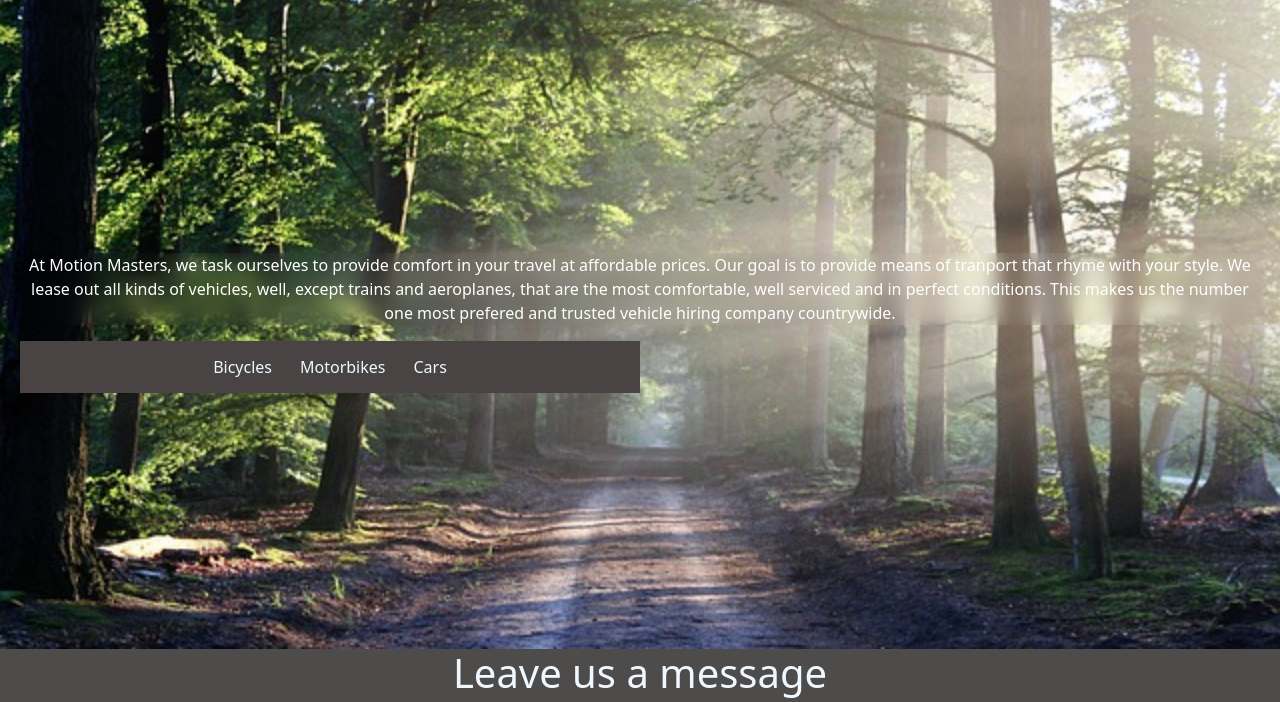
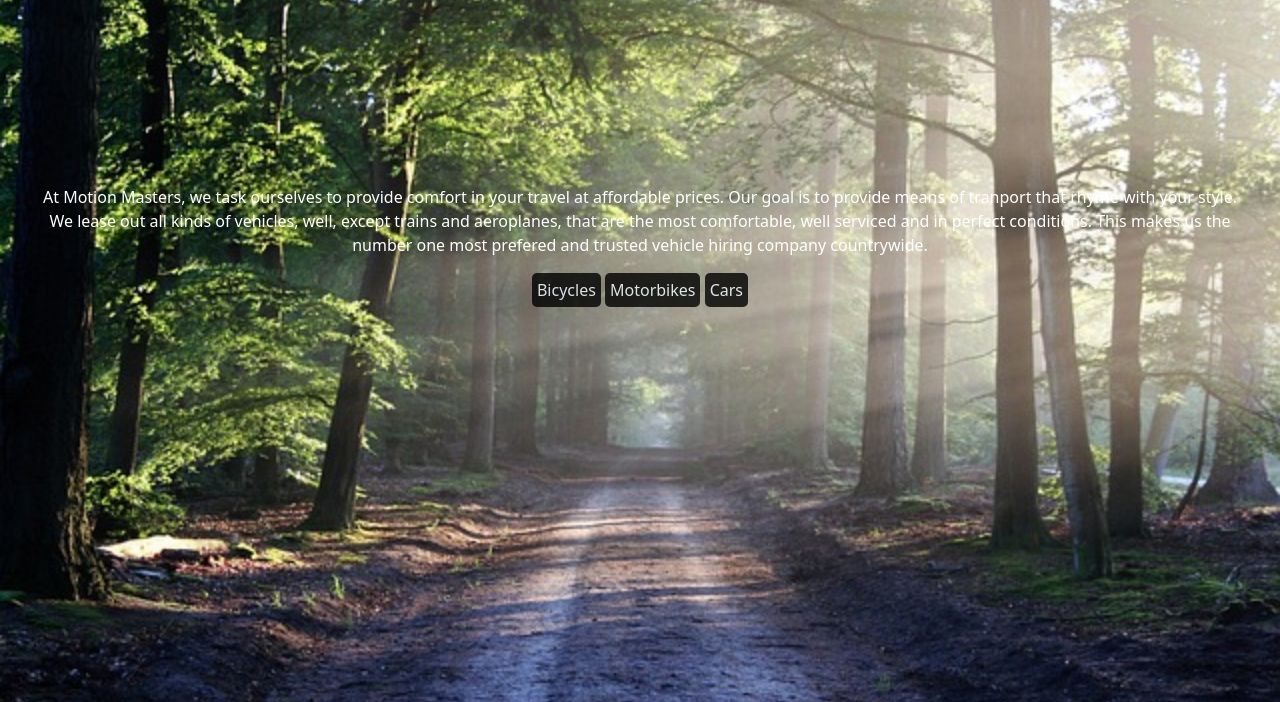
Before and after one commit to Njyhier/Motion-Masters, a plain HTML site: page index.html in a window 1280 px wide. Shown: the part 83-785 px from the top of the page. Drawn offline with Linux system fonts and the light colour scheme; a web font is replaced by a local one.

Commit message:
Update the pill navs with the functional links

```diff
--- a/css/styles.css
+++ b/css/styles.css
@@ -1,6 +1,5 @@
 @import url('https://fonts.googleapis.com/css?family=Copse|Delius+Swash+Caps|Gabriela|Unkempt&display=swap');
 body{
-  height: 100vh;
   background-color: rgb(78, 75, 75);
 
 }
@@ -17,9 +16,21 @@ body{
  }
 
 .h-text {
-  width: 90%;
+  width: 100%;
   text-align: center;
-  }
+}
+
+.pill-nav a {
+  z-index: 1;
+  display: inline-block;
+  padding: 5px;
+  background-color: black;
+  opacity: 0.8;
+  text-align: center;
+  border-radius: 5px;
+  text-decoration: none;
+  color: aliceblue;
+}
 
 #heading {
   font-size: larger;
@@ -32,40 +43,21 @@ body{
 
 .landing {
   background-image: url('../img/landing.jpg');
+  height: 100vh;
   background-size: cover;
   text-align: center;
   color: white;
   align-self: center;
-  padding: 20% 20px;
+
 
 }
 
+
 #l-text{
-  backdrop-filter: blur(10px);
-  padding: 0%;
+  background-size: contain;
   border-radius: 20px;
-}
-
-.nav-bar {
-  align-self: center;
-}
-
-ul {
-  list-style-type: none;
-  align-self: center;
-  display: flex;
-  margin: 0;
-  padding: 0;
-  background-color: rgb(73, 67, 67);
-  justify-content: center;
-  width: 50%;
-}
-
-ul li a {
-  display: block;
-  color: aliceblue;
-  text-decoration: none;
-  padding: 14px;
+  padding: 15% 20px;
+  padding-bottom: 0;
 }
 
 .contact {
--- a/index.html
+++ b/index.html
@@ -32,13 +32,11 @@
               Our goal is to provide means of tranport that rhyme with your style. We lease out all kinds of vehicles, well, except trains and aeroplanes, that are the most comfortable, well serviced and in perfect conditions.
             This makes us the number one most prefered and trusted vehicle hiring company countrywide.</p>
           </div>
-
-        <div class="nav-bar">
-          <ul>
-            <li><a href="#bicycles">Bicycles</a></li>
-            <li><a href="#motorbikes">Motorbikes</a></li>
-            <li><a href="#cars">Cars</a></li>
-          </ul>
+          <div class="pill-nav">
+            <a href="bikes.html">Bicycles</a>
+            <a href="motorbikes.html">Motorbikes</a>
+            <a href="cars.html">Cars</a>
+          </div>
       </div>
     </div>
 
@@ -49,7 +47,5 @@
       <textarea type="text" placeholder="Your message here...."></textarea>
     </div>
     </div>
-  </div>
-
   </body>
  </html>
```
Lines whose indentation alone changed are shown as unchanged.
